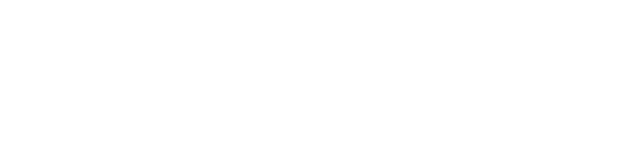
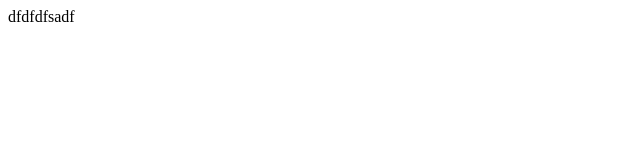
Before and after one commit to wayne-bro/bane.github.io, a plain HTML site: page index.html in a window 1280 px wide. Shown: the whole page, without its empty margins (0-640 px from the left). Drawn offline with Linux system fonts and the light colour scheme.

Commit message:
Update index.html

```diff
--- a/index.html
+++ b/index.html
@@ -3,7 +3,7 @@
   <head>
     <meta charset="utf-8">
     <body>
-
+    dfdfdfsadf
     </body>
   </head>
 </html>
```
